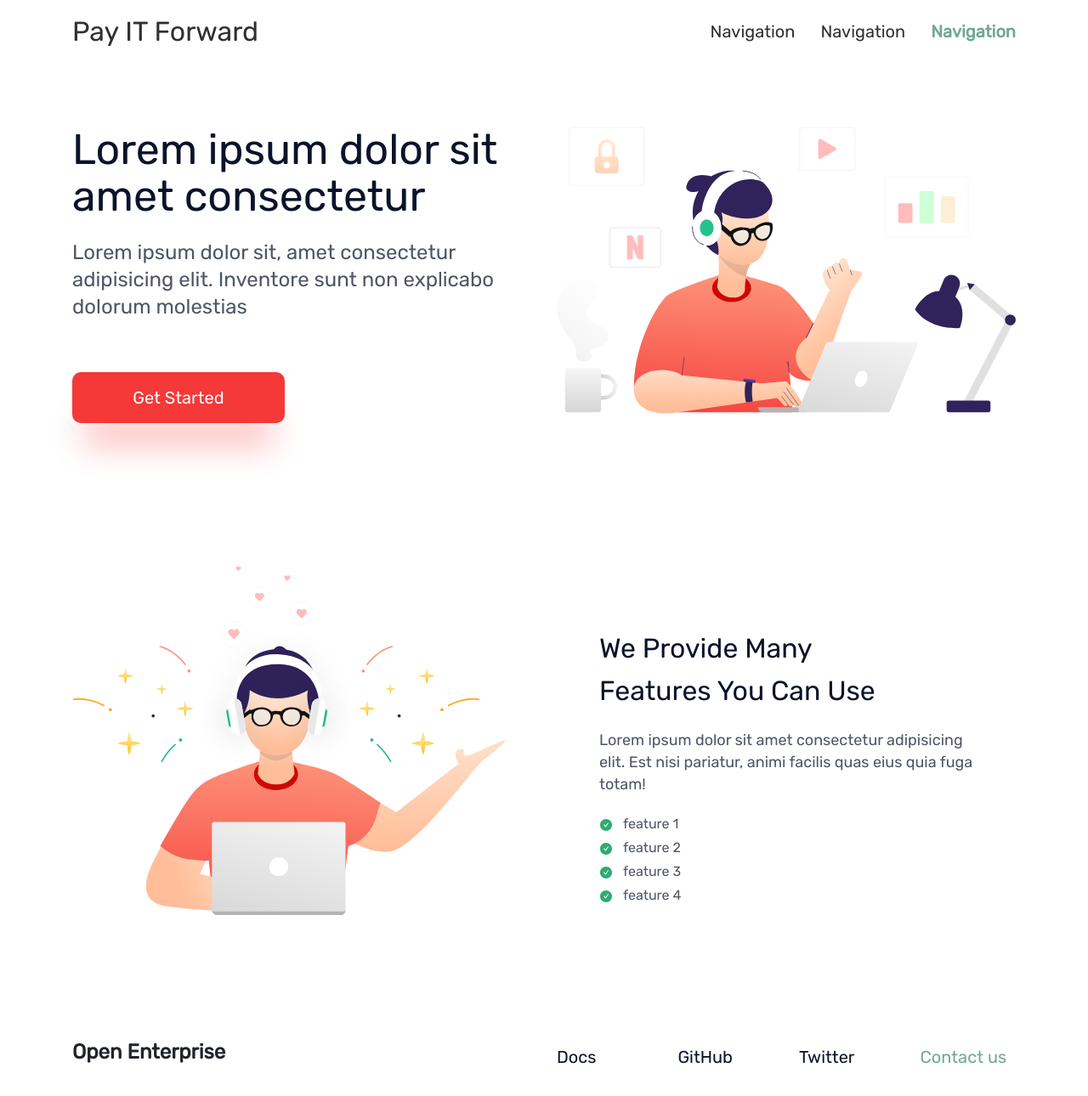
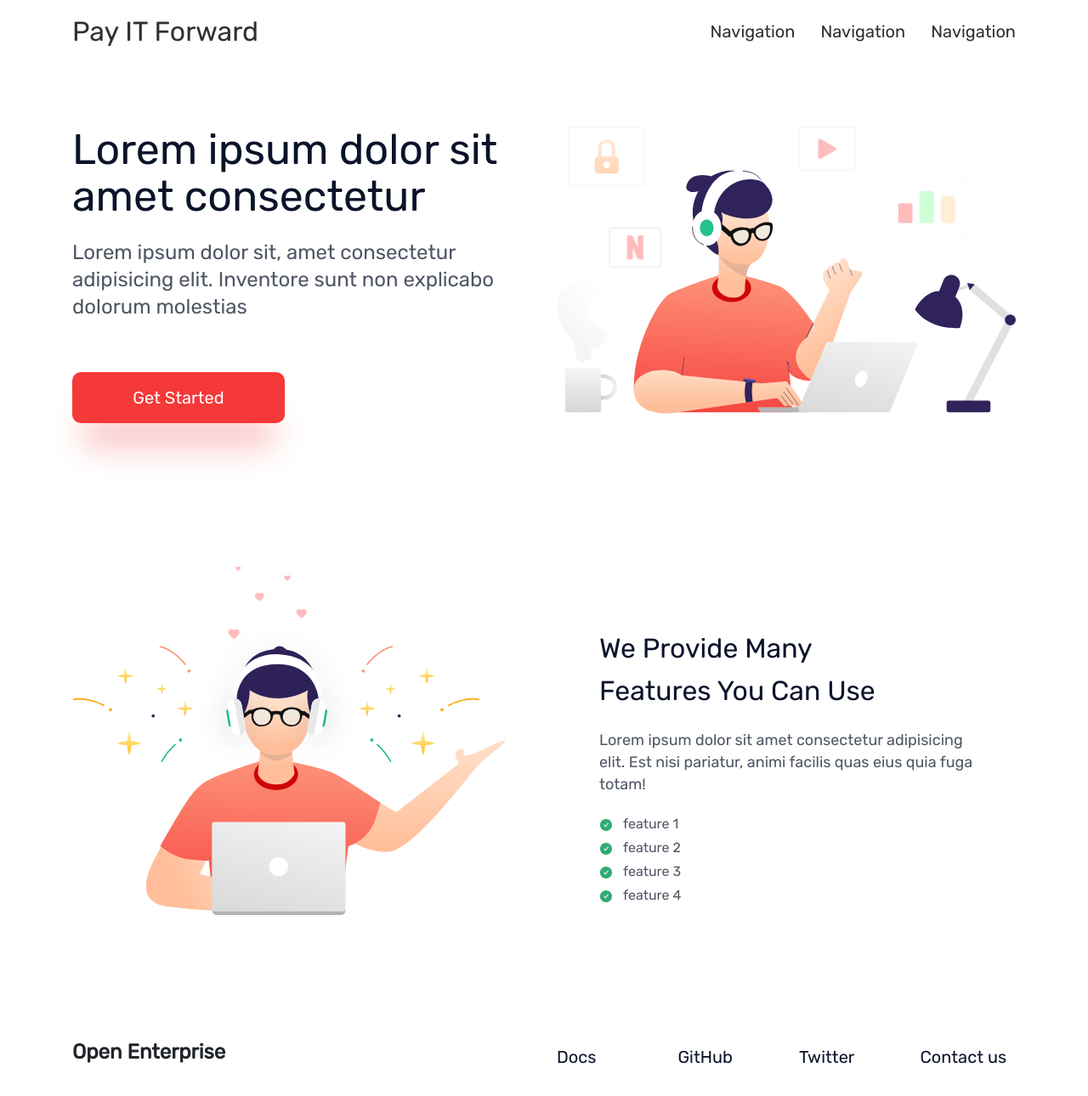
Before and after one commit to IT-forward/IT-forward.github.io, a React (Create React App) app: page / in a window 1280 px wide. Shown: the top 1290 px of the page at 85% size. Built offline with nearby package versions, Linux system fonts and the light colour scheme.

Commit message:
button and navigation commits are updated

```diff
--- a/src/LandingPage/LandingPage.css
+++ b/src/LandingPage/LandingPage.css
@@ -15,15 +15,18 @@
 }
 
 #nav-link-1,
-#nav-link-2 {
+#nav-link-2,
+#nav-link-3 {
     color: #303031;
     margin-right: 30px;
     font-size: 20px;
 }
 
-#nav-link-3 {
+#nav-link-1:hover,
+#nav-link-2:hover,
+#nav-link-3:hover {
     color: #71A894;
-    font-size: 20px;
+    font-weight: bold;
 }
 
 #description {
@@ -60,8 +63,9 @@
 }
 
 #desc-btn:hover {
-    box-shadow: inset 250px 0 0 0 #f9e506;
-    color: #000;
+    background-color: #CA0909;
+    -webkit-box-shadow: 0px 38px 23px -7px rgba(202,9,9,0.3);
+    box-shadow: 0px 38px 23px -7px rgba(202,9,9,0.3);
 }
 
 #features {
@@ -118,18 +122,20 @@
 
 #footer-link-1,
 #footer-link-2,
-#footer-link-3 {
+#footer-link-3,
+#footer-link-4 {
     font-size: 20px;
     line-height: 100%;
     letter-spacing: -2%;
     color: #0B132A;
 }
 
-#footer-link-4 {
-    font-size: 20px;
-    line-height: 100%;
-    letter-spacing: -2%;
-    color:#71A894;
+#footer-link-1:hover,
+#footer-link-2:hover,
+#footer-link-3:hover,
+#footer-link-4:hover {
+    color: #71A894;
+    font-weight: bold;
 }
 
 @media (min-width: 861px) and (max-width: 1160px){
@@ -271,7 +277,7 @@
     }
 
     #desc-image {
-        margin-top: 50px;
+        margin-top: 85px;
     }
 
     #btn-con {
@@ -298,3 +304,12 @@
         text-align: center;
     }
 }
+
+@media (max-width: 767px) and (min-width: 450px) {
+    #desc-image,
+    #feature-image {
+        width: 75%;
+        margin-left: auto;
+        margin-right: auto;
+    }
+}
--- a/src/LandingPage/LandingPage.tsx
+++ b/src/LandingPage/LandingPage.tsx
@@ -3,7 +3,6 @@ import headerImg from './LandingPageImages/header-image.svg';
 import brandLogo from './LandingPageImages/Pay IT Forward logo.jpg';
 import featuresImg from './LandingPageImages/features-img.svg';
 import { AiFillCheckCircle } from 'react-icons/ai';
-import { GoThreeBars } from 'react-icons/go';
 import 'bootstrap/dist/css/bootstrap.min.css';
 import { Nav, Navbar, NavDropdown } from "react-bootstrap";
 
@@ -34,7 +33,7 @@ function LandingPage() {
                                 <Nav.Link
                                     href="#"
                                     id="nav-link-3"
-                                    className="font-weight-bold px-0"
+                                    className="font-weight-medium mr-0 px-0"
                                 >
                                     Navigation
                                 </Nav.Link>
```
